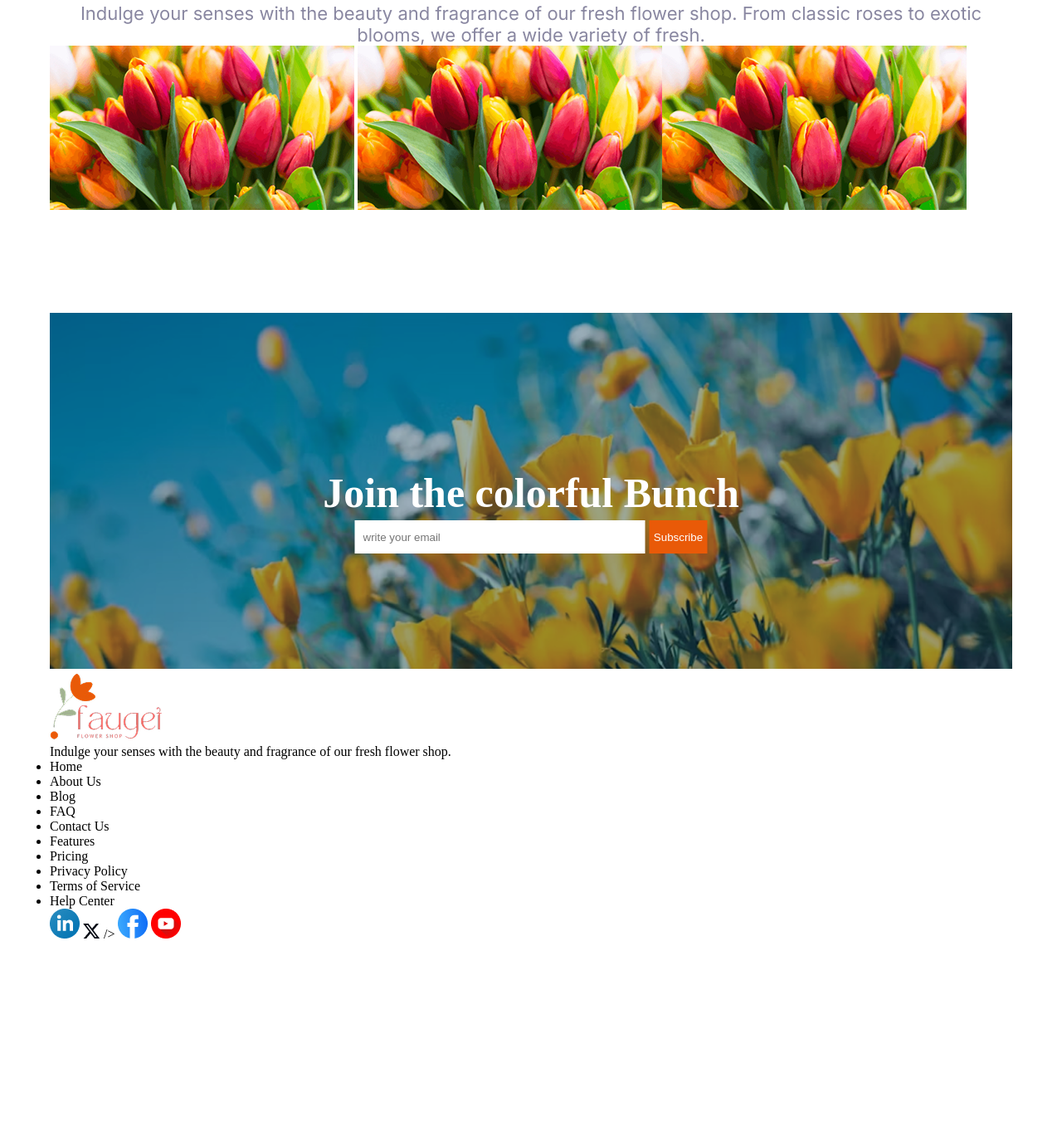
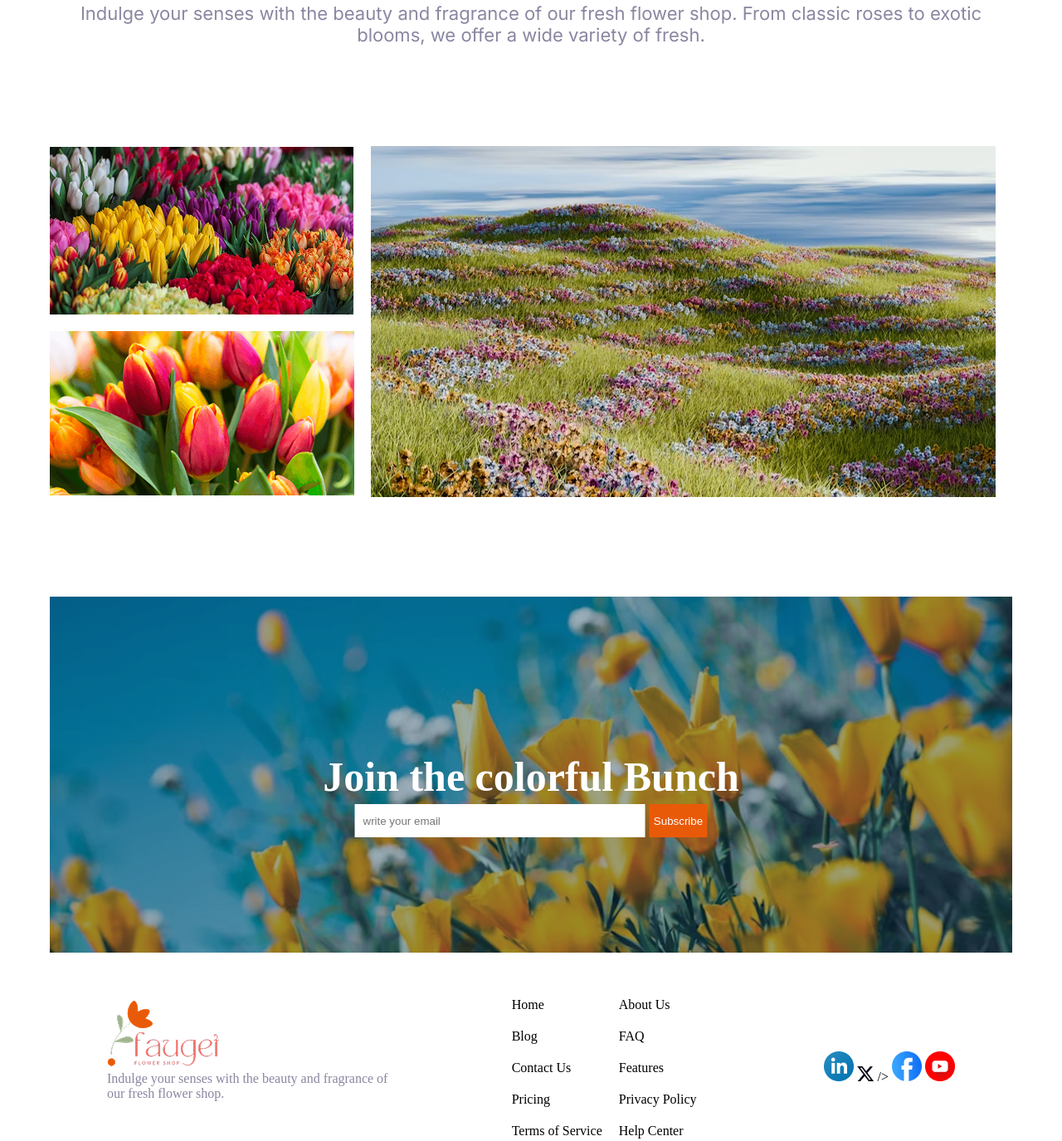
Before and after one commit to bhuiyanshanta/Assigment-2, a plain HTML site: page index.html in a window 1280 px wide. Shown: the part 2780-4155 px from the top of the page at 83% size. Before the commit the page ends 3935 px from the top, so only its background shows below. Drawn offline with Linux system fonts and the light colour scheme.

Commit message:
added foter section

```diff
--- a/index.html
+++ b/index.html
@@ -192,17 +192,20 @@
           </p>
         </div>
       </section>
-      <section>
-        <div class="letest-deal-photo">
-          <div>
-            <img src="./B12A02-Responsive-Flowers/assets/deal-ana.png" alt="" />
-            <img src="./B12A02-Responsive-Flowers/assets/deal-ana.png" alt="" />
-          </div>
-          <div>
-            <img src="./B12A02-Responsive-Flowers/assets/deal-ana.png" alt="" />
-          </div>
+      <!-- latest offer plan -->
+      <div class="latest-offer">
+        <div class="left-column">
+          <img src="./B12A02-Responsive-Flowers/assets/deal-bloom.png" alt="" />
+
+          <img src="./B12A02-Responsive-Flowers/assets/deal-ana.png" alt="" />
         </div>
-      </section>
+        <div class="right-column">
+          <img src="./B12A02-Responsive-Flowers/assets/deal-zabo.png" alt="" />
+        </div>
+      </div>
+
+      <section></section>
+
       <!-- full width image -->
       <section>
         <div class="container-img">
@@ -218,7 +221,8 @@
         </div>
       </section>
     </main>
-    <footer>
+    <!-- foter related style -->
+    <footer class="foter-container">
       <div>
         <img src="./B12A02-Responsive-Flowers/assets/logo.png" alt="" />
         <p>
--- a/styles/style.css
+++ b/styles/style.css
@@ -152,17 +152,33 @@ nav li a {
   font-size: 22px;
   margin-top: 16px;
 }
-/* letest deal style */
-.letest-deal-photo {
+/* <!-- latest offer plan --> */
+.latest-offer {
   display: flex;
-  flex-direction: row;
+  gap: 20px;
 }
+.left-column {
+  display: flex;
+  flex-direction: column;
+  gap: 20px;
+  margin-top: 120px;
+}
+.right-column {
+  flex: 1;
+  margin-top: 120px;
+}
+.latest-offer img {
+  height: auto;
+  display: block;
+}
+
+/* full width image style  */
 .container-img {
   position: relative;
   height: auto;
   margin-top: 120px;
 }
-/* full width image style  */
+
 .container-img img {
   width: 100%;
   height: auto;
@@ -200,3 +216,21 @@ nav li a {
   width: 70px;
   height: 40px;
 }
+.foter-container {
+  display: flex;
+  justify-content: space-around;
+  margin-top: 50px;
+}
+.foter-container p {
+  width: 350px;
+  height: 80px;
+  color: #8987a1;
+}
+.foter-container ul {
+  display: grid;
+  grid-template-columns: repeat(2, 1fr);
+  gap: 20px;
+}
+.foter-container ul li {
+  list-style: none;
+}
```
